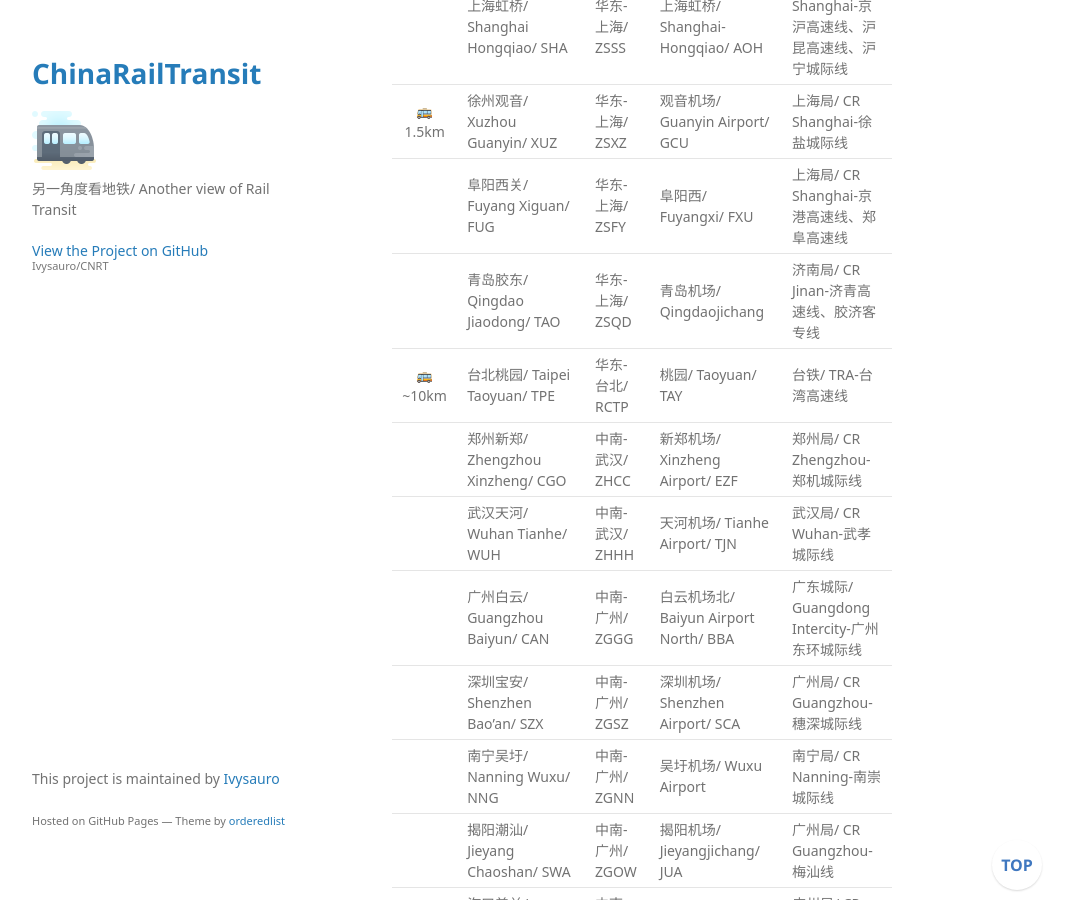
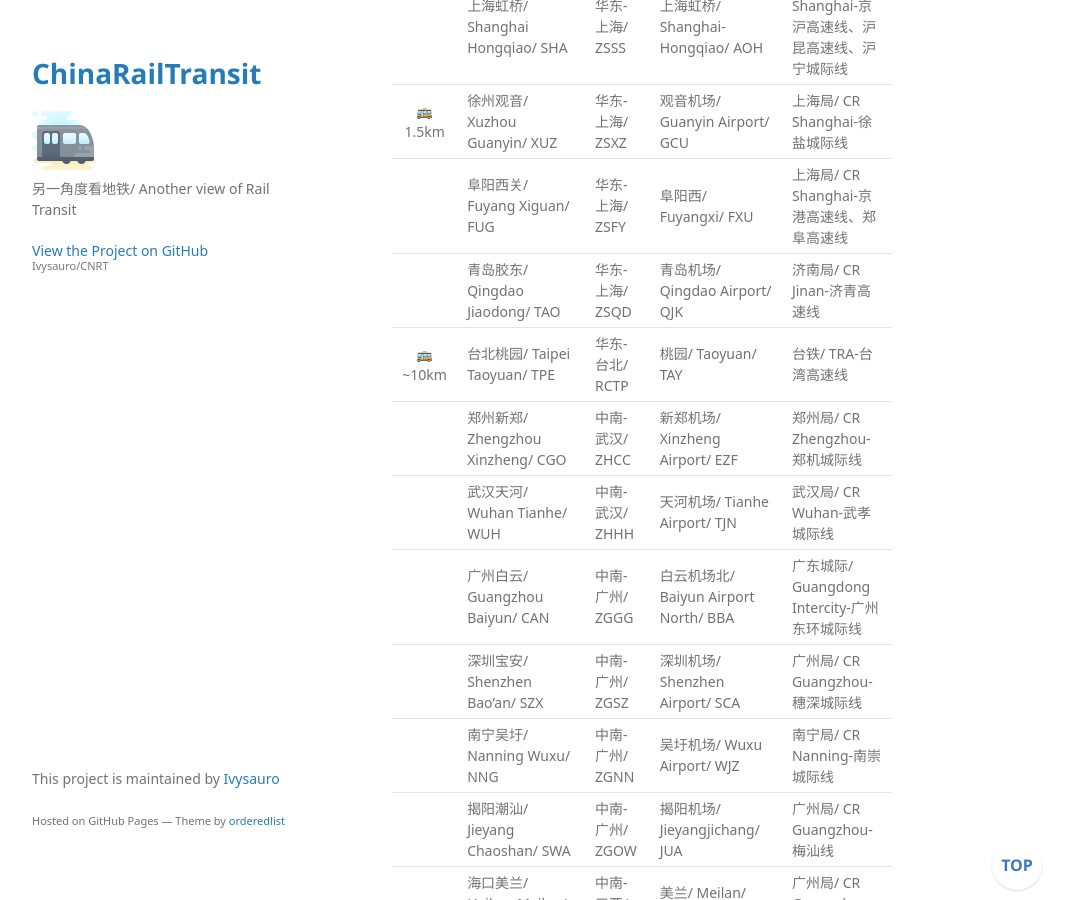
Before and after one commit to Ivysauro/CNRT, a Jekyll site: the page built from data/Air-Rail.md, in a window 1280 px wide and 900 px high, scrolled down 776 px. Shown: the whole window, without its empty margins (178-1249 px from the left). Built offline with Jekyll 4.4.1, drawn with Linux system fonts in a browser that asks for light colours; some web fonts are replaced; our own code applies the rules of GitHub Pages for plain Markdown files; a script that is not in the unit is left out.

Commit message:
✈️更新电报码

```diff
--- a/data/Air-Rail.md
+++ b/data/Air-Rail.md
@@ -20,13 +20,13 @@
 | | 上海虹桥/ Shanghai Hongqiao/ SHA | 华东-上海/ ZSSS | 上海虹桥/ Shanghai-Hongqiao/ AOH | 上海局/ CR Shanghai-京沪高速线、沪昆高速线、沪宁城际线 |
 | 🚌1.5km | 徐州观音/ Xuzhou Guanyin/ XUZ | 华东-上海/ ZSXZ | 观音机场/ Guanyin Airport/ GCU | 上海局/ CR Shanghai-徐盐城际线 |
 | | 阜阳西关/ Fuyang Xiguan/ FUG | 华东-上海/ ZSFY | 阜阳西/ Fuyangxi/ FXU | 上海局/ CR Shanghai-京港高速线、郑阜高速线 |
-| | 青岛胶东/ Qingdao Jiaodong/ TAO | 华东-上海/ ZSQD | 青岛机场/ Qingdaojichang | 济南局/ CR Jinan-济青高速线、胶济客专线 |
+| | 青岛胶东/ Qingdao Jiaodong/ TAO | 华东-上海/ ZSQD | 青岛机场/ Qingdao Airport/ QJK | 济南局/ CR Jinan-济青高速线 |
 | 🚌~10km | 台北桃园/ Taipei Taoyuan/ TPE | 华东-台北/ RCTP | 桃园/ Taoyuan/ TAY | 台铁/ TRA-台湾高速线 |
 | | 郑州新郑/ Zhengzhou Xinzheng/ CGO | 中南-武汉/ ZHCC | 新郑机场/ Xinzheng Airport/ EZF | 郑州局/ CR Zhengzhou-郑机城际线 |
 | | 武汉天河/ Wuhan Tianhe/ WUH | 中南-武汉/ ZHHH | 天河机场/ Tianhe Airport/ TJN | 武汉局/ CR Wuhan-武孝城际线 |
 | | 广州白云/ Guangzhou Baiyun/ CAN | 中南-广州/ ZGGG | 白云机场北/ Baiyun Airport North/ BBA | 广东城际/ Guangdong Intercity-广州东环城际线 |
 | | 深圳宝安/ Shenzhen Bao'an/ SZX | 中南-广州/ ZGSZ | 深圳机场/ Shenzhen Airport/ SCA | 广州局/ CR Guangzhou-穗深城际线 |
-| | 南宁吴圩/ Nanning Wuxu/ NNG | 中南-广州/ ZGNN | 吴圩机场/ Wuxu Airport | 南宁局/ CR Nanning-南崇城际线 |
+| | 南宁吴圩/ Nanning Wuxu/ NNG | 中南-广州/ ZGNN | 吴圩机场/ Wuxu Airport/ WJZ | 南宁局/ CR Nanning-南崇城际线 |
 | | 揭阳潮汕/ Jieyang Chaoshan/ SWA | 中南-广州/ ZGOW | 揭阳机场/ Jieyangjichang/ JUA | 广州局/ CR Guangzhou-梅汕线 |
 | | 海口美兰/ Haikou Meilan/ HAK | 中南-三亚/ ZJHK | 美兰/ Meilan/ MHQ | 广州局/ CR Guangzhou-海南环岛线 |
 | | 三亚凤凰/ Sanya Phoenix/ SYX | 中南-三亚/ ZJSY | 凤凰机场/ Fenghuang-Jichang/ FJQ | 广州局/ CR Guangzhou-海南环岛线 |
```
